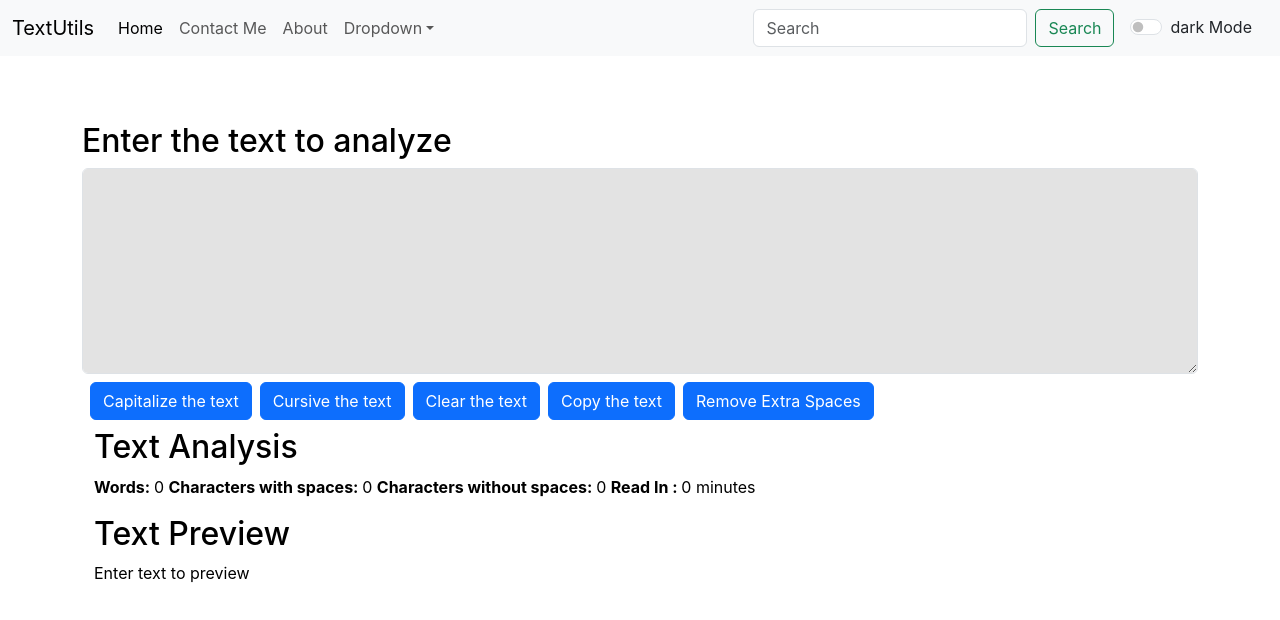
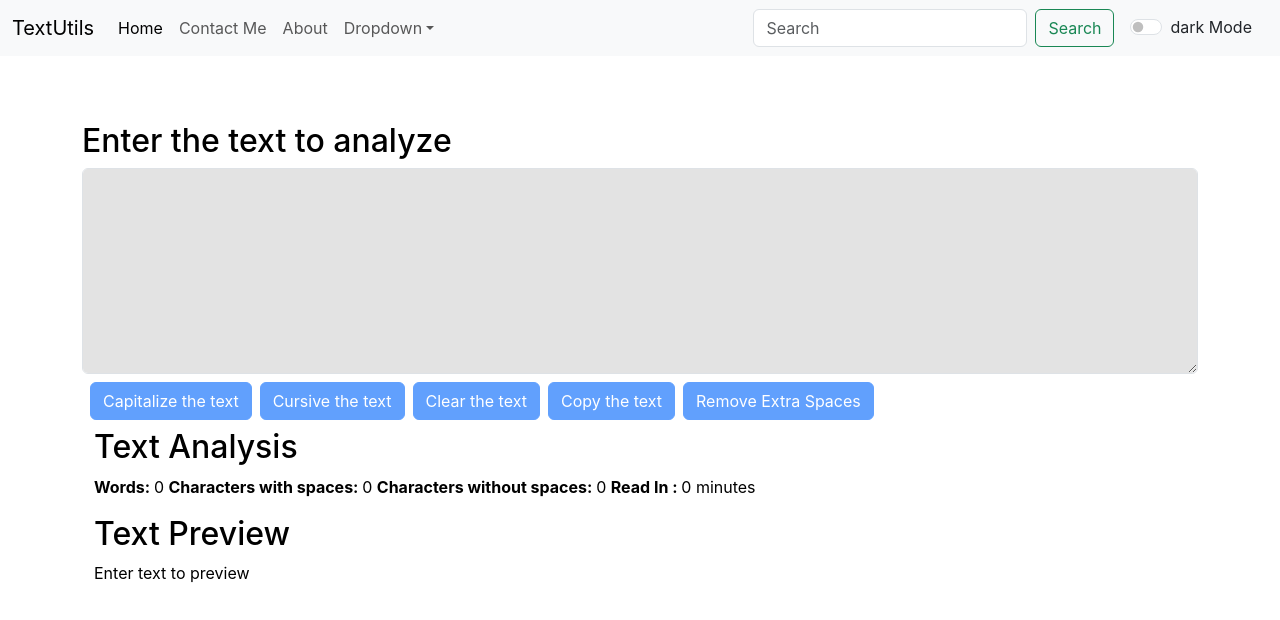
Before and after one commit to Manavi-Arora/TextUtility-ReactApp, a React (Create React App) app: page / in a window 1280 px wide. Shown: the top 620 px of the page. Built offline with nearby package versions, Linux system fonts and the light colour scheme.

Commit message:
Favicon and buttons modified

```diff
--- a/public/index.html
+++ b/public/index.html
@@ -25,7 +25,7 @@
       work correctly both with client-side routing and a non-root public URL.
       Learn how to configure a non-root public URL by running `npm run build`.
     -->
-    <title>TextUtiles</title>
+    <title>TextUtility - Word Counter | Character Counter |</title>
   </head>
   <body>
     <noscript>You need to enable JavaScript to run this app.</noscript>
--- a/src/components/TextArea.js
+++ b/src/components/TextArea.js
@@ -54,11 +54,11 @@ export default function TextArea(props) {
           rows="8"
           columns = "5"
         ></textarea>
-        <button className="btn btn-primary my-2 mx-2" onClick={HandleUpClick}>Capitalize the text</button>
-        <button className="btn btn-primary my-2 " onClick={HandleLoClick}>Cursive the text</button>
-        <button className="btn btn-primary my-2 mx-2" onClick={HandleClrClick}>Clear the text</button>
-        <button className="btn btn-primary my-2" onClick={copyToClipboard}>Copy the text</button>
-        <button className="btn btn-primary my-2 mx-2" onClick={RemoveExtraSpaces}>Remove Extra Spaces</button>
+        <button className="btn btn-primary my-2 mx-2" disabled={text.length === 0} onClick={HandleUpClick}>Capitalize the text</button>
+        <button className="btn btn-primary my-2 " disabled={text.length === 0} onClick={HandleLoClick}>Cursive the text</button>
+        <button className="btn btn-primary my-2 mx-2" disabled={text.length === 0} onClick={HandleClrClick}>Clear the text</button>
+        <button className="btn btn-primary my-2"disabled={text.length === 0}  onClick={copyToClipboard}>Copy the text</button>
+        <button className="btn btn-primary my-2 mx-2" disabled={text.length === 0} onClick={RemoveExtraSpaces}>Remove Extra Spaces</button>
         <div className="container">
           <h2>Text Analysis</h2>
           <p><b>Words: </b>{text.split(/\s+/).filter((e)=>{return e.length !==0}).length} <b>Characters with spaces: </b>{text.length} <b>Characters without spaces: </b>{withoutSpace(text)}  <b>Read In : </b>{0.008 * text.split(/\s+/).filter((e)=>{return e.length !==0}).length} minutes</p>
```
Also changed, not shown: src/logo.svg (deleted), 1 other file (tests, documents, lock files or other folders).
